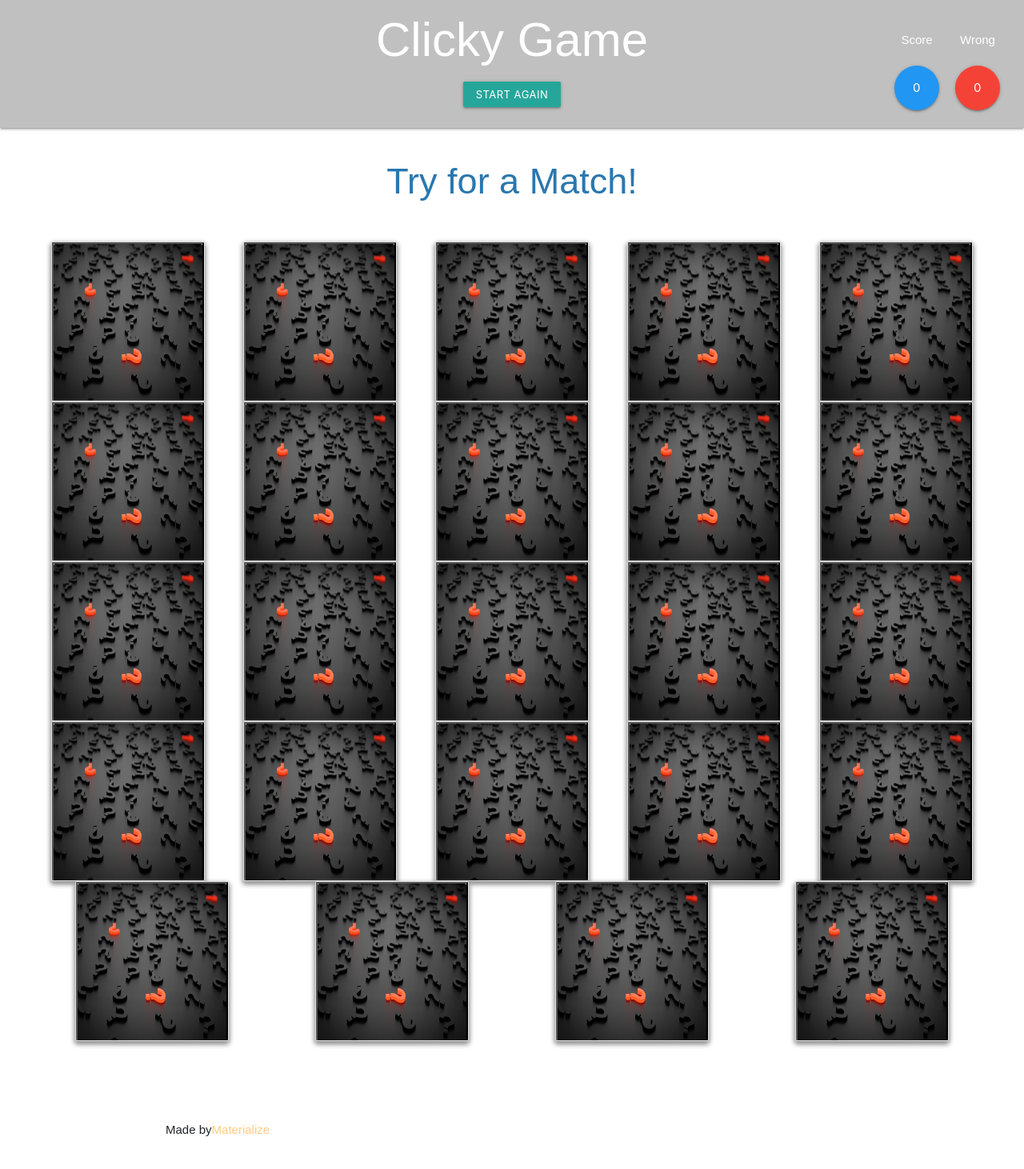
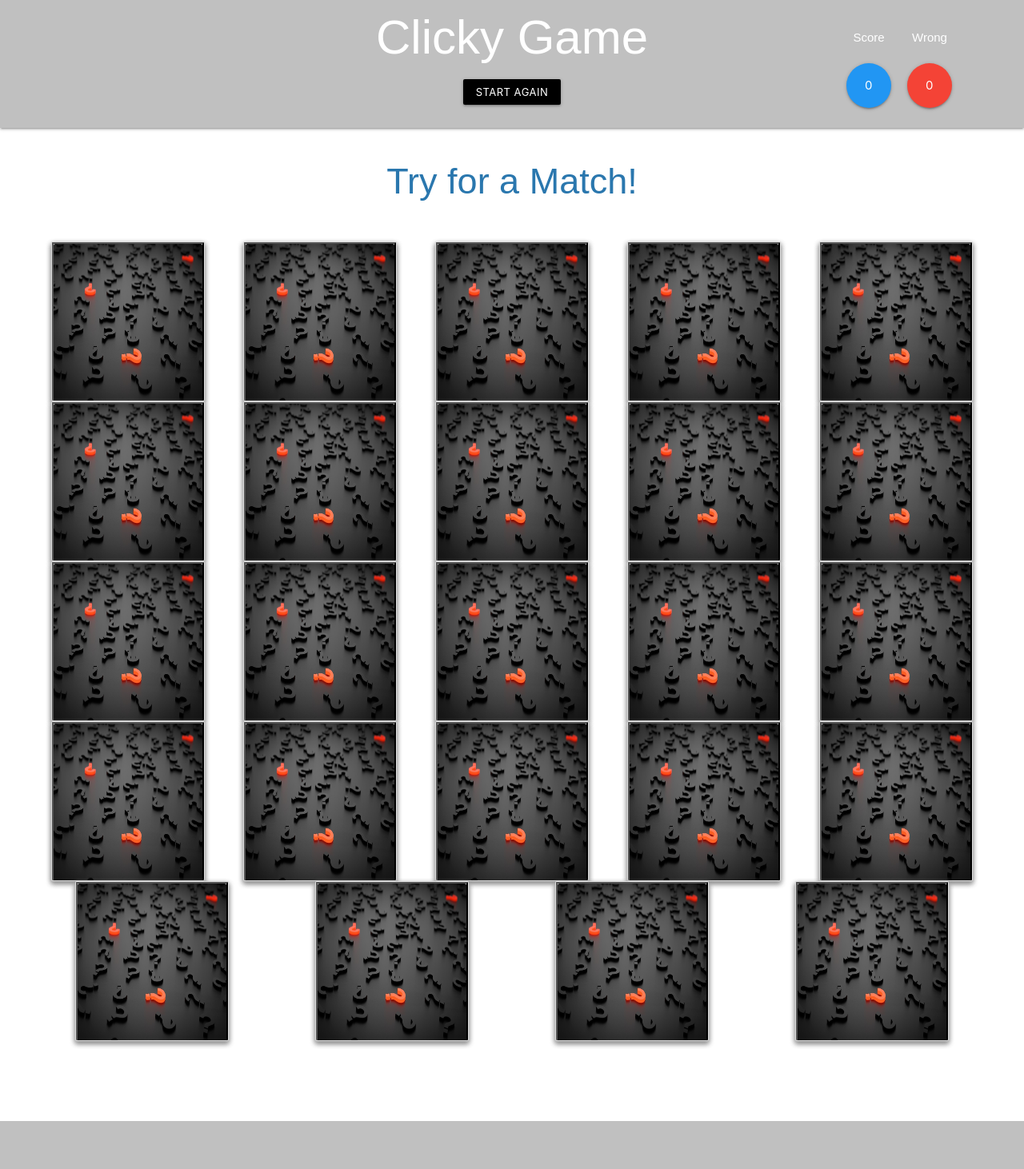
Before and after one commit to ocskier/Memory, a React (Create React App) app in the folder clickygame/: page / in a window 1280 px wide. Shown: the top 1462 px of the page at 80% size. Before the commit the page ends 1424 px from the top, so only its background shows below. Built offline with nearby package versions, Linux system fonts and the light colour scheme; a web font is replaced by a local one.

Commit message:
added pics to modal

```diff
--- a/clickygame/src/App.js
+++ b/clickygame/src/App.js
@@ -13,6 +13,7 @@ import "./App.css";
 
 
 declare var $ : any;
+const winText = "You have a Match!";
 const still = "./question-mark-1872665_1280.jpg"
 
 class App extends Component {
@@ -22,7 +23,6 @@ class App extends Component {
     score: 0,
     wrong: 0,
     guesses: 0,
-    matchedText: "You have a Match!",
     chosen: [],
     allDisabled: false
   };
@@ -32,7 +32,7 @@ class App extends Component {
     const friendsX2 = this.duplicFriends(friends);
     this.setState({
       friends: this.shuffleArray(friendsX2)
-    });
+    },() => $('#modal1').modal({onCloseStart: () => this.setState({ chosen: [] },() => this.resetImgs())}));
   }
 
   startOver = (e) => {
@@ -45,7 +45,7 @@ class App extends Component {
   cardClickHandler = (e,id) => {
     e.preventDefault();
     const friendIndex = this.state.friends.findIndex(friend => friend.id===id);
-    const pickName = this.state.friends[friendIndex].name;
+    const {name,image} = this.state.friends[friendIndex];
     console.log(friendIndex);
     this.setState({
       friends: this.state.friends.map((friend) => {
@@ -55,7 +55,7 @@ class App extends Component {
         return friend
       }),
       guesses: this.state.guesses + 1,
-      chosen: this.state.chosen.concat({id:id,name:pickName})
+      chosen: this.state.chosen.concat({id:id,name:name,image:image})
     },() => {
       console.log(this.state);
       this.handleGuesses();
@@ -69,11 +69,8 @@ class App extends Component {
           score: this.state.score + 1,
           guesses: 0
           },
-          () => this.setState({ chosen: [] },() => {
-            this.resetImgs();
-            $('#modal1').modal('open');
-          })
-          )
+          () => $('#modal1').modal('open')
+        )
     }
     else if (this.state.guesses === 2 && !(this.state.chosen[0].name === this.state.chosen[1].name)) {
         console.log("Loaded");
@@ -126,6 +123,11 @@ class App extends Component {
     return doubledFriends
   }
 
+  copyFriends = () => {
+    const friendsCopy = friends;
+    return friendsCopy
+  }
+
   // shuffleFriends = () => {
   //   // Filter this.state.friends for friends with an id not equal to the id being removed
   //   const friends = this.randomizeFriends(this.state.friends);
@@ -162,7 +164,16 @@ class App extends Component {
               disableAll={this.state.allDisabled}
             />
           ))}
-          <Modal id="modal1" header={this.state.matchedText} fixedFooter>
+          <Modal id="modal1" header={winText} style={{textAlign: "center"}} fixedFooter>
+            { this.state.chosen.map(friend => (
+              <FriendCard
+                id={friend.id}
+                key={friend.id}
+                name={friend.name}
+                image={friend.image}
+              />
+            ))
+            }
           </Modal>
         </Wrapper>
         <Footer>Made by
--- a/clickygame/src/components/Footer/Footer.js
+++ b/clickygame/src/components/Footer/Footer.js
@@ -2,8 +2,8 @@ import React from "react";
 
 const Footer = (props) => {
     return (
-        <div className="footer-copyright">
-            <div className="container">
+        <div className="footer-copyright" style={{height: "80px",position: "relative",background: "silver"}}>
+            <div className="container" style={{position: "absolute",bottom: 0,left: "5%"}}>
                 {props.children}
             </div>
         </div>
--- a/clickygame/src/components/Header/Header.js
+++ b/clickygame/src/components/Header/Header.js
@@ -4,7 +4,7 @@ import Button from "./button";
 
 const StyleSheet = {
     header: {
-        padding: "1.2rem 2rem",
+        padding: "1rem 6rem 0",
         background:"silver",
         textAlign: "center",
         marginBottom: 0,
--- a/clickygame/src/components/Header/button.js
+++ b/clickygame/src/components/Header/button.js
@@ -2,7 +2,7 @@ import React from "react"
 
 const Button = (props) => {
     return(
-        <button className="btn btn-small" onClick={props.startOver}>{props.children}</button>
+        <button className="btn btn-small black" onClick={props.startOver}>{props.children}</button>
     )
 }
 
```
